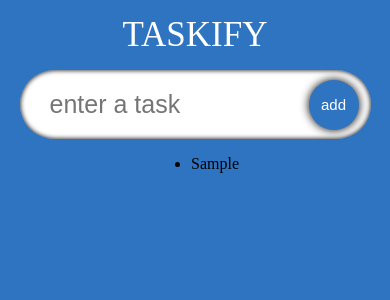
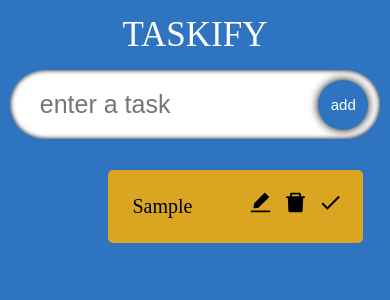
Before and after one commit to benito7suriano/typescript-tutorial, a React (Create React App) app: page / in a window 390 px wide. Both pictures are taken after typing "Sample" into the empty fields and a click on the button "add". Shown: the top 300 px of the page. Built offline with nearby package versions, Linux system fonts and the light colour scheme; a web font is replaced by a local one.

Commit message:
Display todo list item card.

```diff
--- a/package.json
+++ b/package.json
@@ -12,6 +12,7 @@
     "@types/react-dom": "^18.0.6",
     "react": "^18.2.0",
     "react-dom": "^18.2.0",
+    "react-icons": "^4.4.0",
     "react-scripts": "5.0.1",
     "typescript": "^4.8.2",
     "web-vitals": "^2.1.4"
--- /dev/null
+++ b/src/components/SingleComponent.tsx
@@ -0,0 +1,32 @@
+import React from 'react'
+import { AiFillEdit, AiFillDelete } from 'react-icons/ai'
+import { MdDone } from 'react-icons/md'
+
+import { Todo } from '../model'
+
+interface Props {
+  todo: Todo
+  todos: Todo[]
+  setTodos: React.Dispatch<React.SetStateAction<Todo[]>>
+}
+
+const SingleComponent = ({ todo, todos, setTodos }: Props) => {
+  return (
+    <form className='todos__single'>
+      <span className='todos__single--text'>{todo.todo}</span>
+      <div className='todos__single--icons'>
+        <div className='icon'>
+          <AiFillEdit />
+        </div>
+        <div className='icon'>
+          <AiFillDelete />
+        </div>
+        <div className='icon'>
+          <MdDone />
+        </div>
+      </div>
+    </form>
+  )
+}
+
+export default SingleComponent
--- a/src/components/TodoList.tsx
+++ b/src/components/TodoList.tsx
@@ -1,5 +1,7 @@
 import React from 'react'
 import { Todo } from '../model'
+
+import SingleComponent from './SingleComponent'
 
 interface Props {
   todos: Todo[]
@@ -10,7 +12,12 @@
   return (
     <ul>
       {todos.map((t) => (
-        <li>{t.todo}</li>
+        <SingleComponent
+          key={t.id}
+          todo={t}
+          todos={todos}
+          setTodos={setTodos}
+        />
       ))}
     </ul>
   )
--- a/src/components/styles.css
+++ b/src/components/styles.css
@@ -43,3 +43,56 @@
   transform: scale(0.8);
   box-shadow: 0 0 5px black;
 }
+
+.todos {
+  display: flex;
+  justify-content: space-evenly;
+  width: 90%;
+  flex-wrap: wrap;
+}
+
+.todos__single {
+  display: flex;
+  width: 29.5%;
+  border-radius: 5px;
+  padding: 20px;
+  margin-top: 15px;
+  background-color: goldenrod;
+}
+
+.todos__single--text {
+  flex: 1;
+  padding: 5px;
+  border: none;
+  font-size: 20px;
+}
+
+.todos__single--icons {
+  display: flex;
+}
+
+.icon {
+  margin-left: 10px;
+  font-size: 25px;
+  cursor: pointer;
+}
+
+@media (max-width: 1200px) {
+  .todos__single {
+    width: 40%;
+  }
+}
+
+@media (max-width: 700px) {
+  .input {
+    width: 95%;
+  }
+
+  .todos {
+    width: 95%;
+  }
+
+  .todos__single {
+    width: 100%;
+  }
+}
```
Also changed, not shown: 1 other file (tests, documents, lock files or other folders).
